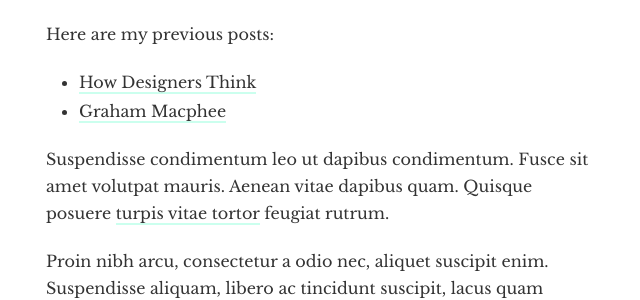
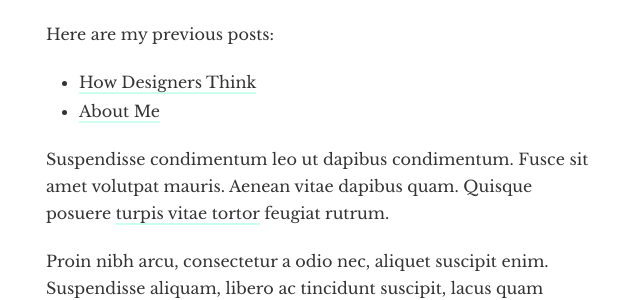
Before and after one commit to gmph/gmph.github.io, a Jekyll site: the page built from index.md, in a window 1280 px wide. Shown: the part 316-616 px from the top of the page, without its empty margins (319-959 px from the left). Built offline with Jekyll 4.4.1, drawn with Linux system fonts in a browser that asks for light colours; nearby versions of some CDN libraries; comment, search, counter and statistics services are not loaded.

Commit message:
About content changes

```diff
--- a/_posts/2015-04-28-graham-macphee.md
+++ b/_posts/2015-04-28-about-me.md
@@ -1,5 +1,5 @@
 ---
-title: Graham Macphee
+title: About Me
 heading: Graham Macphee is a Designer.
 layout: default
 ---
```
